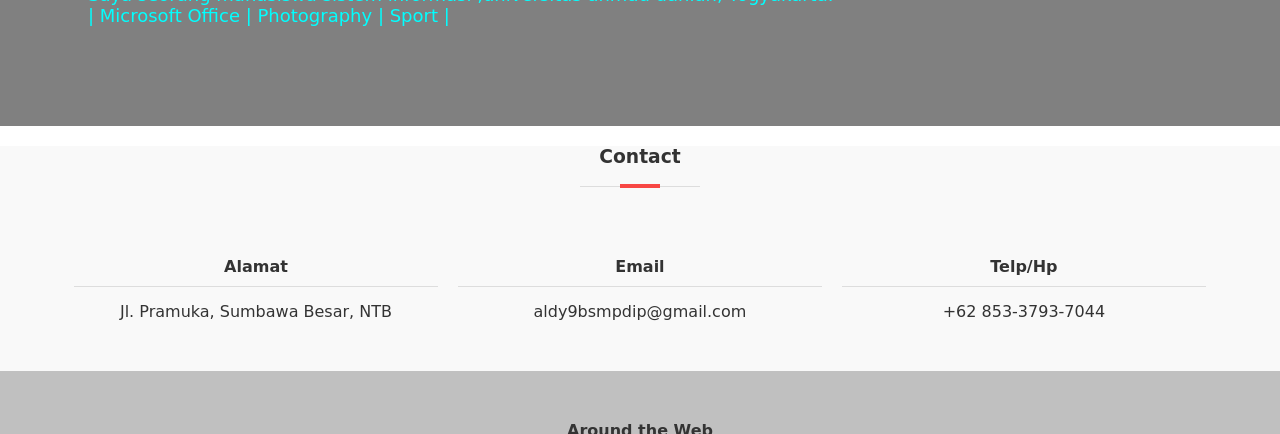
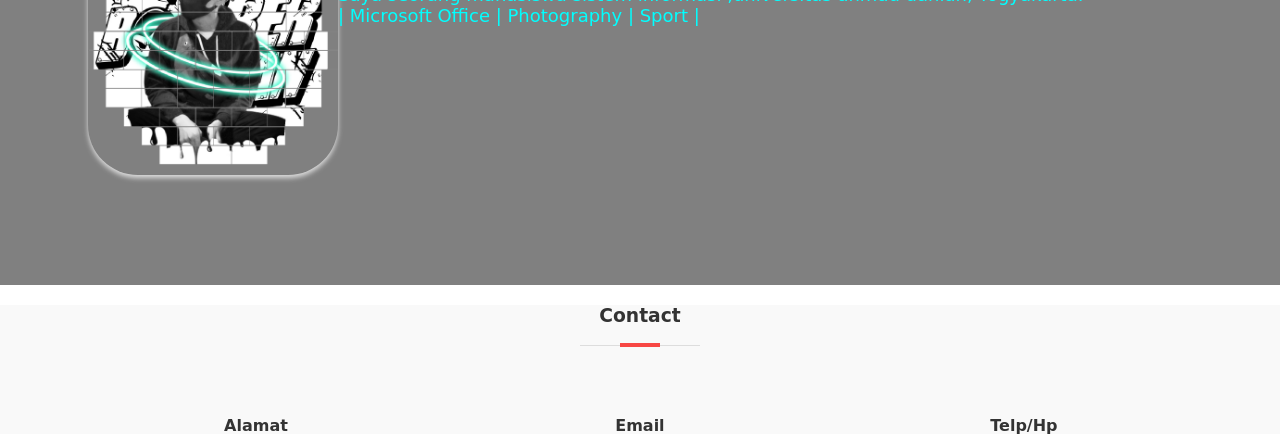
Before and after one commit to aldy2002/AldyTekweb2022, a plain HTML site: page index.html in a window 1280 px wide. Shown: the part 245-679 px from the top of the page. Drawn offline with Linux system fonts and the light colour scheme.

Commit message:
Update index.html

```diff
--- a/index.html
+++ b/index.html
@@ -44,7 +44,7 @@
 		<section class="banner">
 			<div class="container">
 				<div class="banner-left">
-					<img src="img/3.jpeg" style="float:left;" />
+					<img src="img/3.jpg" style="float:left;" />
 					<h2> <span class="efek-ngetik"></span></h2>
 					<p> |Aldy Amrullah|</p>
 					<p> Saya seorang mahasiswa sistem informasi ,universitas ahmad dahlan, Yogyakarta.</p>
```
